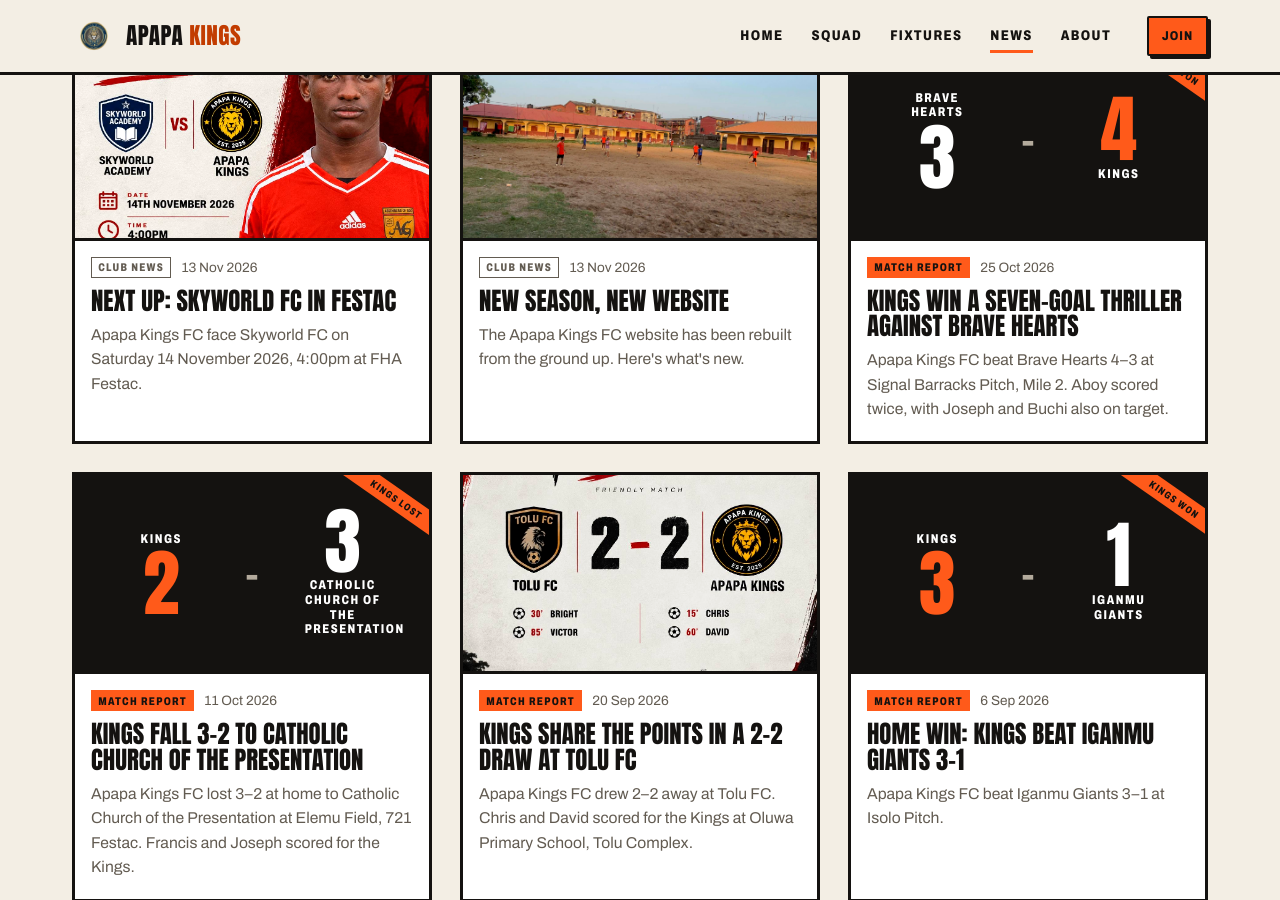
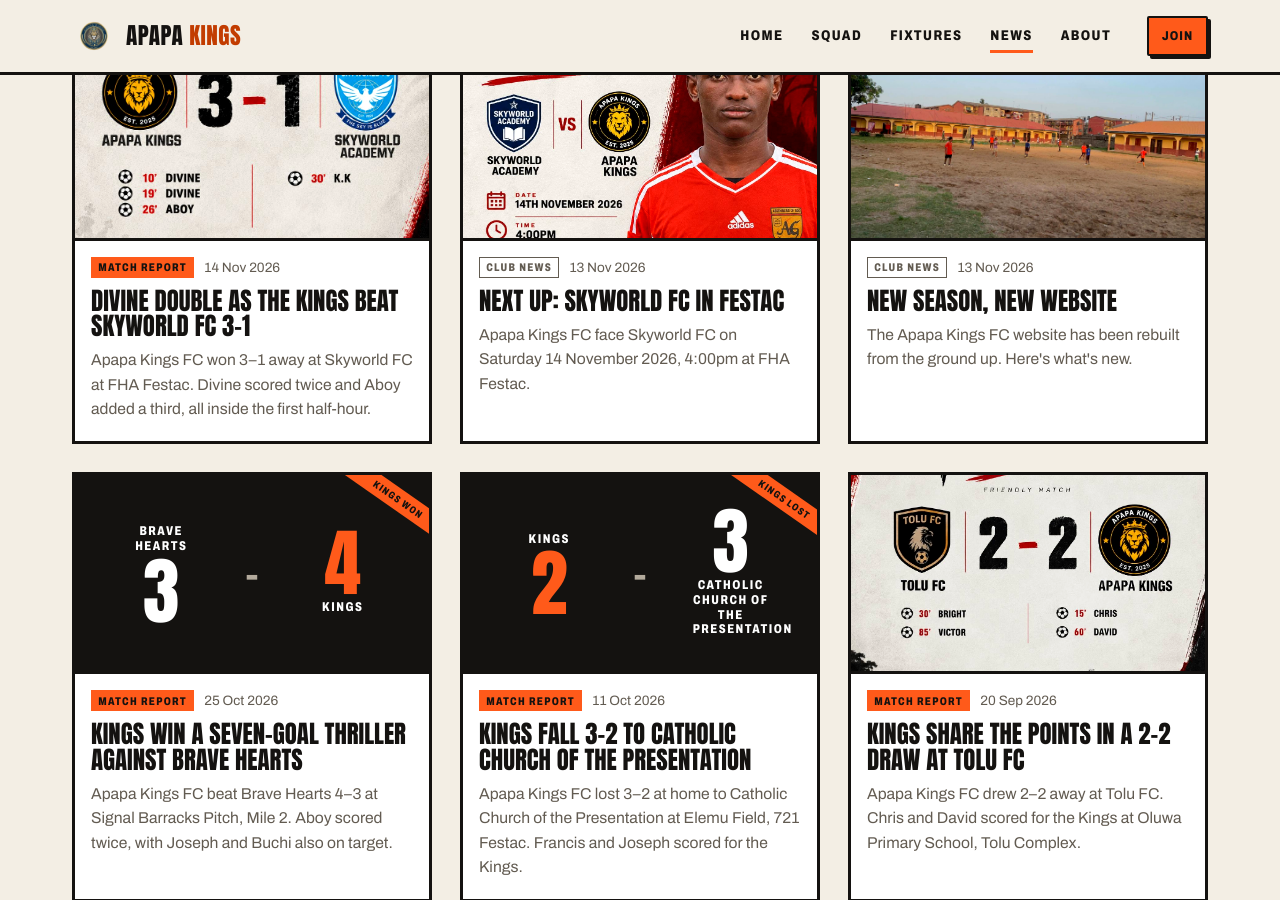
Before and after one commit to emekachriis/apapafc.xyz, a Jekyll site: the page built from news.html, in a window 1280 px wide and 900 px high, scrolled down 527 px. Built offline with Jekyll 4.4.1, drawn with Linux system fonts in a browser that asks for light colours.

Commit message:
Skyworld FC 1-3 Apapa Kings: result and match report
Co-Authored-By: Claude Opus 5.5 <noreply@anthropic.com>
Claude-Session: https://claude.ai/code/session_01WYXfpp4H5Lv6eQuJcXzwTC

```diff
--- a/_data/fixtures.yml
+++ b/_data/fixtures.yml
@@ -78,6 +78,7 @@
   crest: images/opponents/skyworld.jpg
   home: false
   venue: FHA Festac
+  score: "3-1"
   squad:
     GK: [Ebuka]
     DEF: [Praise, Samuel, Benjamin, Chris, Alakhumen, Diamond, "Ketris (trialist)"]
--- /dev/null
+++ b/_posts/2026-11-14-divine-double-as-kings-beat-skyworld-fc.md
@@ -0,0 +1,20 @@
+---
+title: "Divine double as the Kings beat Skyworld FC 3–1"
+kind: match-report
+match: "2026-11-14"
+image: /images/photos/skyworld-full-time.jpg
+image_alt: "Full-time graphic: Apapa Kings 3, Skyworld 1"
+description: Apapa Kings FC won 3–1 away at Skyworld FC at FHA Festac. Divine scored twice and Aboy added a third, all inside the first half-hour.
+---
+A fast start won it for the Kings at FHA Festac. Divine struck on 10 minutes and again on 19, and Aboy made it 3–0 on 26, all three goals inside the opening half-hour. K.K pulled one back for Skyworld FC on 30 minutes, but the Kings saw it out for a 3–1 away win.
+
+Divine up top, just as the team sheet promised.
+
+**Skyworld FC 1–3 Apapa Kings FC**
+
+- **Kings:** Divine 10', Divine 19', Aboy 26'
+- **Skyworld FC:** K.K 30'
+
+{% assign sky = site.data.fixtures | where: "opponent", "Skyworld FC" | first %}{% include matchday-squad.html f=sky open=true %}
+
+Kings Never Settle.
```
Also changed, not shown: images/photos/skyworld-full-time.jpg (added).
